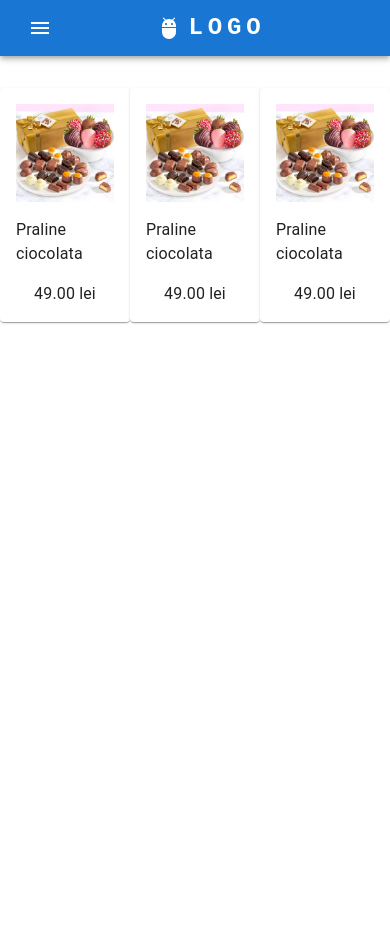
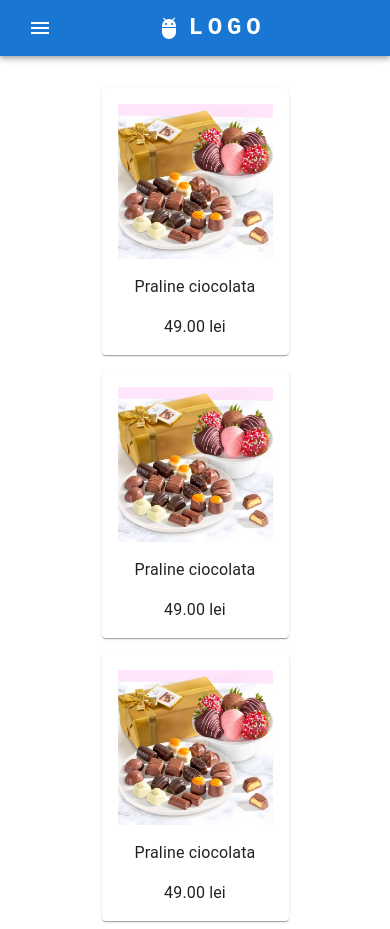
Before and after one commit to mariapopa19/licenta-frontend, a React (Create React App) app: page / in a window 390 px wide. Before the commit the page ends 844 px from the top, so only its background shows below. Built offline with nearby package versions, Linux system fonts and the light colour scheme.

Commit message:
functionality and media queries

```diff
--- a/src/api/index.js
+++ b/src/api/index.js
@@ -31,6 +31,6 @@ export const login = async (email, parola) => {
     });
     return res.data;
   } catch (e) {
-    throw Error(e);
+    throw Error(e.message);
   }
 };
--- a/src/components/Item.jsx
+++ b/src/components/Item.jsx
@@ -1,4 +1,4 @@
-import { Paper, styled, Typography } from "@mui/material";
+import {  Paper, styled, Typography } from "@mui/material";
 import Grid2 from "@mui/material/Unstable_Grid2/Grid2";
 
 const Img = styled('img')({
--- a/src/context/GeneralContext.jsx
+++ b/src/context/GeneralContext.jsx
@@ -1,24 +1,37 @@
+import { createTheme } from "@mui/material";
 import { createContext, useState } from "react";
 import { useNavigate } from "react-router-dom";
 
 const GeneralContext = createContext({});
 
 const GeneralProvider = (props) => {
-    const [token, setToken] = useState(null)
+  const theme = createTheme({
+    palette: {
+      mode: "light",
+      primary: {
+        main: "#ff4081",
+      },
+    },
+    typography: {
+      fontFamily: "'Inter', sans-serif",
+    },
+  });
 
-    const navigate = useNavigate()
+  const [token, setToken] = useState(null);
 
-    const logOut = async () => {
-        localStorage.clear();
-        setToken(null)
-        navigate('/')
-    }
+  const navigate = useNavigate();
 
-    return(
-        <GeneralContext.Provider value={{token, setToken, logOut}}>
-            {props.children}
-        </GeneralContext.Provider>
-    )
-}
+  const logOut = async () => {
+    localStorage.clear();
+    setToken(null);
+    navigate("/");
+  };
 
-export {GeneralContext, GeneralProvider}
+  return (
+    <GeneralContext.Provider value={{ token, setToken, logOut, theme }}>
+      {props.children}
+    </GeneralContext.Provider>
+  );
+};
+
+export { GeneralContext, GeneralProvider };
--- a/src/index.js
+++ b/src/index.js
@@ -9,26 +9,33 @@ import LogIn from "./pages/LogIn";
 import Signup_Test from "./pages/Sigup-Test";
 import { StyledEngineProvider } from "@mui/material";
 import Home from "./pages/Home";
+import ErrorPage from "./pages/Error";
+import { GeneralProvider } from "./context/GeneralContext";
 
 const router = createBrowserRouter([
   {
     path: "/",
     element: <Home />,
+    errorElement: <ErrorPage />,
   },
   {
     path: "login",
     element: <LogIn />,
+    // errorElement: <ErrorPage />,
   },
   {
     path: "test",
     element: <Signup_Test />,
+    // errorElement: <ErrorPage />,
   },
 ]);
 
 const root = ReactDOM.createRoot(document.getElementById("root"));
 root.render(
   <StyledEngineProvider injectFirst>
-    <RouterProvider router={router} />
+    <RouterProvider router={router}>
+      <GeneralProvider />
+    </RouterProvider>
   </StyledEngineProvider>
 );
 
--- a/src/layout/NavBar.jsx
+++ b/src/layout/NavBar.jsx
@@ -8,24 +8,31 @@ import Menu from "@mui/material/Menu";
 import MenuIcon from "@mui/icons-material/Menu";
 import Container from "@mui/material/Container";
 import Button from "@mui/material/Button";
-import Tooltip from "@mui/material/Tooltip";
 import MenuItem from "@mui/material/MenuItem";
 import AdbIcon from "@mui/icons-material/Adb";
 import ShoppingCartIcon from "@mui/icons-material/ShoppingCart";
 import PersonRoundedIcon from "@mui/icons-material/PersonRounded";
+import {  useNavigate } from "react-router-dom";
+import { GeneralContext } from "../context/GeneralContext";
 
 const pages = ["Products", "Pricing", "Blog"];
 const settings = ["Profile", "Account", "Dashboard", "Logout"];
 
 function ResponsiveAppBar() {
+  // const { token } = React.useContext(GeneralContext);
   const [anchorElNav, setAnchorElNav] = React.useState(null);
   const [anchorElUser, setAnchorElUser] = React.useState(null);
+  const navigate = useNavigate()
 
   const handleOpenNavMenu = (event) => {
     setAnchorElNav(event.currentTarget);
   };
   const handleOpenUserMenu = (event) => {
-    setAnchorElUser(event.currentTarget);
+    if (localStorage.getItem('token') !== '') {
+      setAnchorElUser(event.currentTarget);
+    } else {
+      navigate('login')
+    }
   };
 
   const handleCloseNavMenu = () => {
@@ -35,6 +42,7 @@ function ResponsiveAppBar() {
   const handleCloseUserMenu = () => {
     setAnchorElUser(null);
   };
+
 
   return (
     <AppBar position="static">
@@ -128,7 +136,6 @@ function ResponsiveAppBar() {
 
           <Box sx={{ flexGrow: 0 }}>
             <Box sx={{ display: { xs: "none", md: "flex" } }}>
-              <Tooltip title="Open settings">
                 <IconButton
                   onClick={handleOpenUserMenu}
                   size="large"
@@ -136,7 +143,6 @@ function ResponsiveAppBar() {
                 >
                   <PersonRoundedIcon />
                 </IconButton>
-              </Tooltip>
               <Menu
                 sx={{ mt: "45px" }}
                 id="menu-appbar"
--- a/src/pages/Error.jsx
+++ b/src/pages/Error.jsx
@@ -1,5 +1,16 @@
-export default function ErrorPage () {
-    return(
-        <></>
-    )
+import { useRouteError } from "react-router-dom";
+
+export default function ErrorPage() {
+  const error = useRouteError();
+  console.error(error);
+
+  return (
+    <div id="error-page">
+      <h1>Oops!</h1>
+      <p>Sorry, an unexpected error has occurred.</p>
+      <p>
+        <i>{error.statusText || error.message}</i>
+      </p>
+    </div>
+  );
 }
--- a/src/pages/Home.jsx
+++ b/src/pages/Home.jsx
@@ -1,28 +1,36 @@
 import { Box, createTheme, CssBaseline } from "@mui/material";
 import Grid2 from "@mui/material/Unstable_Grid2/Grid2";
+import { useContext } from "react";
 import { ThemeProvider } from "styled-components";
 import { Item } from "../components/Item";
+import { GeneralContext } from "../context/GeneralContext";
 import ResponsiveAppBar from "../layout/NavBar";
 
 export default function Home() {
-  const theme = createTheme();
+  // localStorage.setItem('token', '')
+  const { theme } = useContext(GeneralContext);
+  const theme1 = createTheme({
+    palette: { mode: theme },
+  });
   return (
-    <ThemeProvider theme={theme}>
+    <ThemeProvider theme={theme1}>
       <CssBaseline />
       <ResponsiveAppBar />
-      <Box sx={{ p:2 }} />
+      <Box sx={{ p: 2 }} />
       <Box sx={{ flexGrow: 1 }}>
         <Grid2
           container
-          spacing={2}
+          spacing={{ xs: 2, md: 3 }}
+          columns={{ xs: 4, sm: 8, md: 12 }}
+          direction={{ xs: "column", sm: "row", md: "row" }}
           justifyContent="center"
           alignItems="center"
         >
-          <Grid2 display="flex" md={8}>
-            <Item />
-            <Item />
-            <Item />
-          </Grid2>
+          {Array.from(Array(3)).map((_, index) => (
+            <Grid2 item xs={2} sm={4} md={4} key={index}>
+              <Item>xs=2</Item>
+            </Grid2>
+          ))}
         </Grid2>
       </Box>
     </ThemeProvider>
--- a/src/pages/LogIn.jsx
+++ b/src/pages/LogIn.jsx
@@ -59,10 +59,11 @@ const Titlu = styled(Typography)`
   font-weight: 700;
 `;
 export default function LogIn() {
-  const { token, setToken } = useContext(GeneralProvider);
+  // const { token, setToken } = useContext(GeneralProvider);
 
   const [email, setEmail] = useState("");
   const [pass, setPass] = useState("");
+  const [typeError, setTypeError] = useState(false)
 
   const navigate = useNavigate();
   const handleSubmit = async (event) => {
@@ -70,19 +71,22 @@ export default function LogIn() {
     try {
       const res = await login(email, pass);
       if (res.token) {
-        setToken(res.token);
-        localStorage.setItem(res.token);
+        // setToken(res.token);
+        localStorage.setItem('token',res.token);
         navigate("/");
       }
       console.log(res);
-    } catch (e) {}
+    } catch (e) {
+      console.log(e);
+      setTypeError(true)
+    }
   };
 
   useEffect(()=>{
-    if(!token) {
+    if(localStorage.getItem('token')) {
       navigate('/');
     }
-  }, [token, navigate]);
+  }, [ navigate]);
 
   return (
     <ThemeProvider theme={theme}>
@@ -114,6 +118,8 @@ export default function LogIn() {
               onChange={(e) => {
                 setEmail(e.target.value);
               }}
+              error={typeError}
+              helperText={typeError ? 'Email-ul nu este corect' : ''}
               margin="normal"
               required
               fullWidth
@@ -127,6 +133,8 @@ export default function LogIn() {
               onChange={(e) => {
                 setPass(e.target.value);
               }}
+              error={typeError}
+              helperText={typeError ? 'Parola nu este corecta': ''}
               margin="normal"
               required
               fullWidth
```
